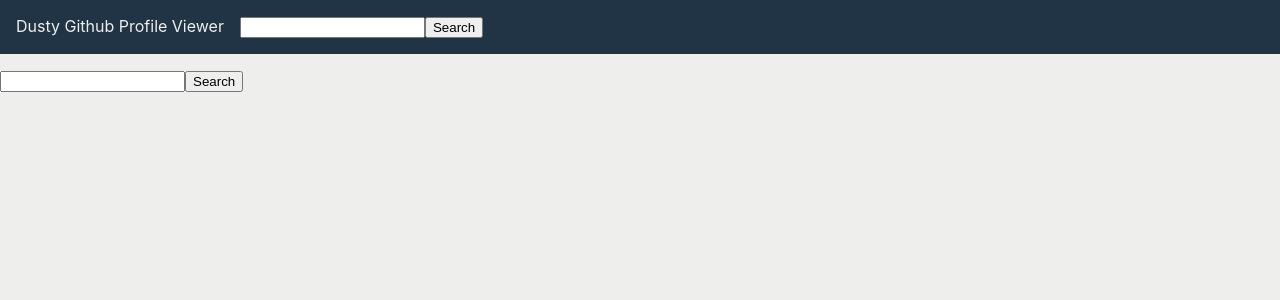
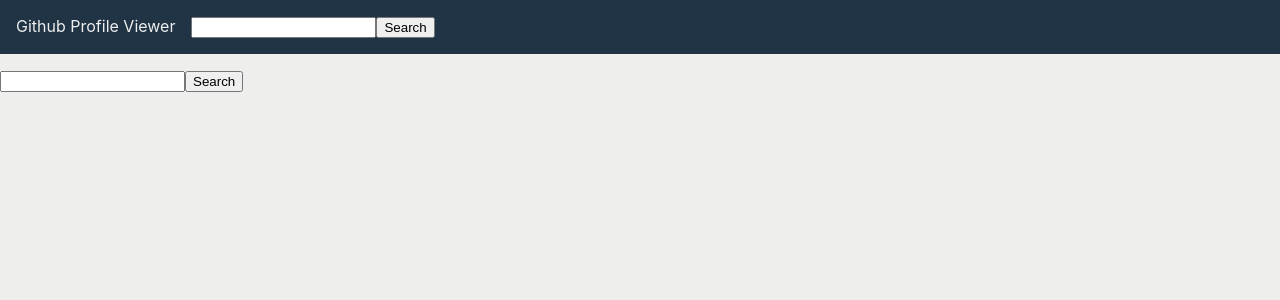
Before and after one commit to dhershman1/profile-viewer, a Nuxt app: page / in a window 1280 px wide. Shown: the top 300 px of the page. Built offline with nearby package versions, Linux system fonts and the light colour scheme.

Commit message:
Updated: wording in title

```diff
--- a/app.vue
+++ b/app.vue
@@ -9,7 +9,7 @@ useHead({
 <template>
   <div>
     <nav>
-      <NuxtLink to="/">Dusty Github Profile Viewer</NuxtLink>
+      <NuxtLink to="/">Github Profile Viewer</NuxtLink>
       <Search />
     </nav>
     <NuxtPage />
```
